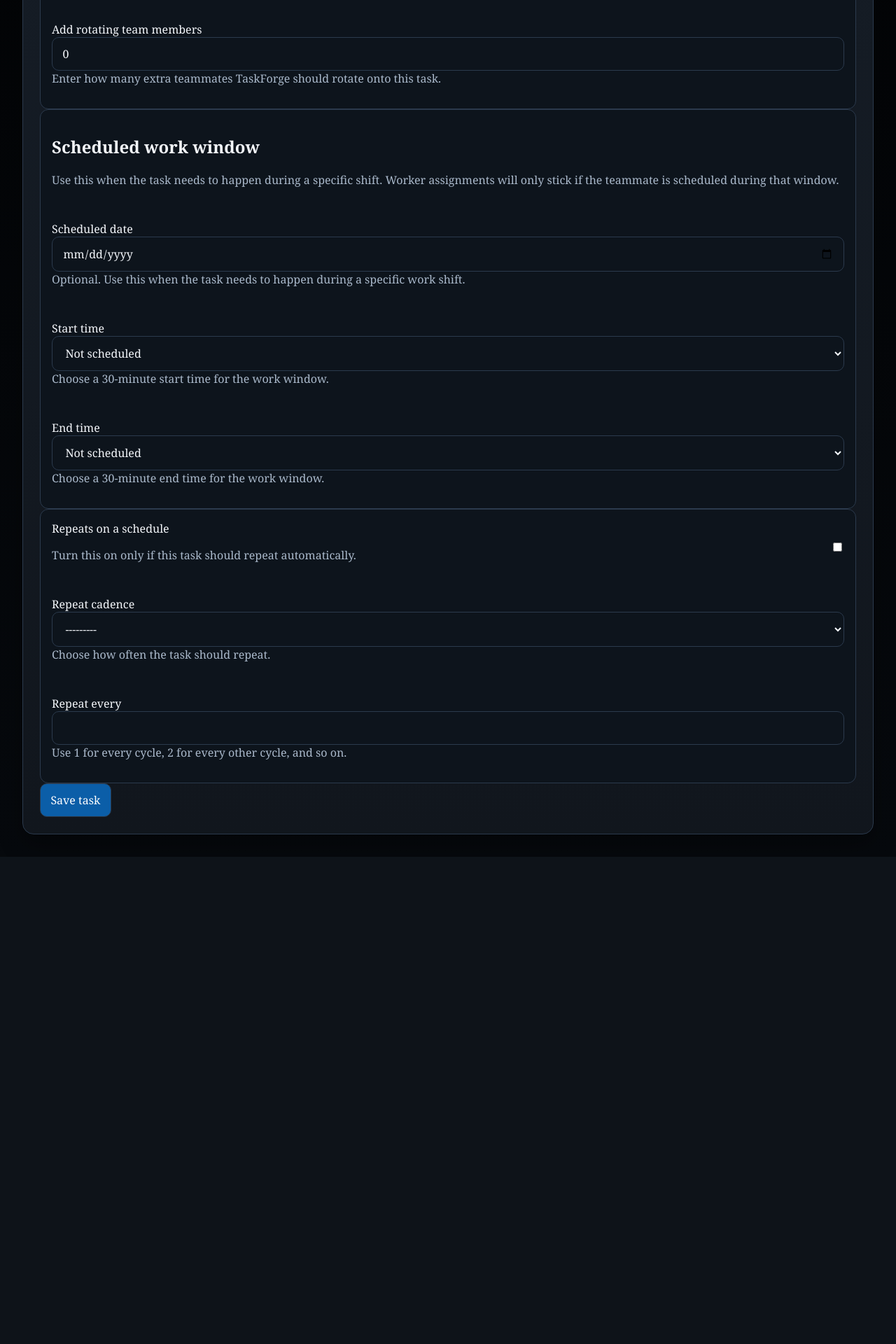
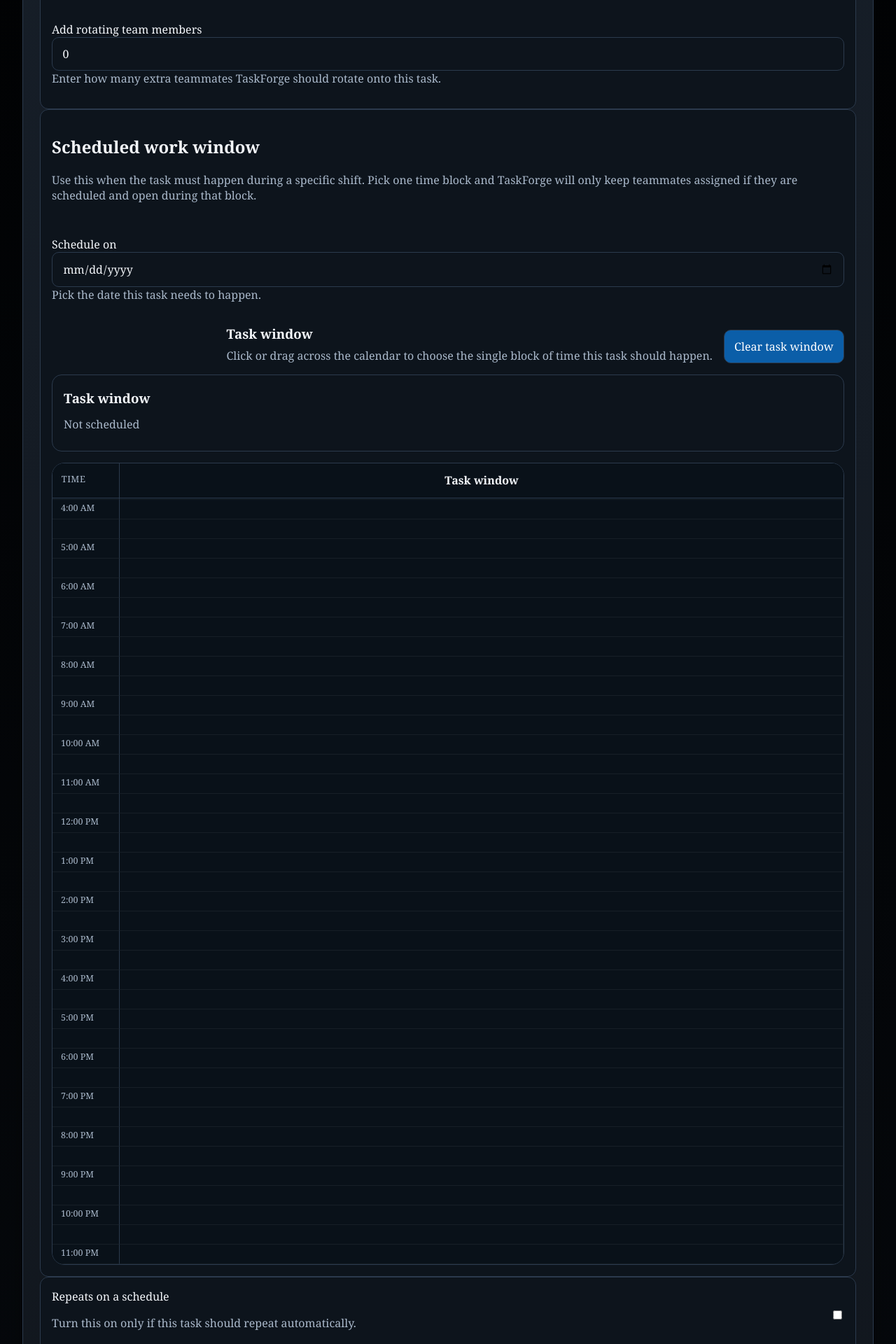
Before and after one commit to zechariahsklar-ship-it/taskforge, a Django app: page /tasks/new/ in a window 1280 px wide. Shown: the part 1279-3199 px from the top of the page at 70% size. Before the commit the page ends 2503 px from the top, so only its background shows below. Run offline with Django 5.2, Linux system fonts and the light colour scheme; a user stored in the database is signed in; tables that the repository leaves empty hold one stand-in row (values such as "Sample post").

Commit message:
Refine task scheduling window workflow

```diff
--- a/templates/workboard/task_detail.html
+++ b/templates/workboard/task_detail.html
@@ -84,7 +84,7 @@
             <dl class="detail-list">
                 <dt>Assigned To</dt><dd>{{ task.assignee_labels }}</dd>
                 <dt>Estimate</dt><dd>{{ task.estimated_minutes|default:"-" }} minutes</dd>
-                <dt>Scheduled Window</dt><dd>{{ task.scheduled_window_display|default:"-" }}</dd>
+                <dt>Scheduled For</dt><dd>{% if task.scheduled_date and task.scheduled_start_time and task.scheduled_end_time %}{{ task.scheduled_date|date:"M j, Y" }} during {{ task.scheduled_start_time|time:"g:i A" }} - {{ task.scheduled_end_time|time:"g:i A" }}{% else %}-{% endif %}</dd>
                 <dt>Notify When Done</dt><dd>{{ task.respond_to_text|default:"-" }}</dd>
             </dl>
         </section>
--- a/templates/workboard/task_form.html
+++ b/templates/workboard/task_form.html
@@ -1,4 +1,5 @@
 {% extends "base.html" %}
+{% load static %}
 
 {% block title %}{{ page_title }} | TaskForge{% endblock %}
 
@@ -14,7 +15,9 @@
         {% endif %}
 
         {% for hidden in form.hidden_fields %}
-            {{ hidden }}
+            {% if hidden.name != "scheduled_window_segments" and hidden.name != "scheduled_window_start" and hidden.name != "scheduled_window_end" and hidden.name != "scheduled_window_hours" %}
+                {{ hidden }}
+            {% endif %}
         {% endfor %}
 
         {% for field in form %}
@@ -50,7 +53,7 @@
                         </p>
                     </div>
                 </section>
-            {% elif field.name != "scheduled_date" and field.name != "scheduled_start_time" and field.name != "scheduled_end_time" and field.name != "additional_assignees" and field.name != "rotating_additional_assignee_count" and field.name != "recurring_task" and field.name != "recurrence_pattern" and field.name != "recurrence_interval" and field.name != "recurrence_day_of_week" and field.name != "recurrence_day_of_month" %}
+            {% elif field.name != "scheduled_date" and field.name != "scheduled_start_time" and field.name != "scheduled_end_time" and field.name != "scheduled_window_segments" and field.name != "scheduled_window_start" and field.name != "scheduled_window_end" and field.name != "scheduled_window_hours" and field.name != "additional_assignees" and field.name != "rotating_additional_assignee_count" and field.name != "recurring_task" and field.name != "recurrence_pattern" and field.name != "recurrence_interval" and field.name != "recurrence_day_of_week" and field.name != "recurrence_day_of_month" %}
                 <p>
                     <label for="{{ field.id_for_label }}">{{ field.label }}</label>
                     {{ field }}
@@ -64,7 +67,7 @@
             <div class="stack">
                 <div>
                     <h2>Scheduled work window</h2>
-                    <p class="meta">Use this when the task needs to happen during a specific shift. Worker assignments will only stick if the teammate is scheduled during that window.</p>
+                    <p class="meta">Use this when the task must happen during a specific shift. Pick one time block and TaskForge will only keep teammates assigned if they are scheduled and open during that block.</p>
                 </div>
                 <p>
                     <label for="{{ form.scheduled_date.id_for_label }}">{{ form.scheduled_date.label }}</label>
@@ -72,18 +75,53 @@
                     {% if form.scheduled_date.help_text %}<span class="meta">{{ form.scheduled_date.help_text }}</span>{% endif %}
                     {% if form.scheduled_date.errors %}<div class="meta">{{ form.scheduled_date.errors }}</div>{% endif %}
                 </p>
-                <p>
-                    <label for="{{ form.scheduled_start_time.id_for_label }}">{{ form.scheduled_start_time.label }}</label>
-                    {{ form.scheduled_start_time }}
-                    {% if form.scheduled_start_time.help_text %}<span class="meta">{{ form.scheduled_start_time.help_text }}</span>{% endif %}
-                    {% if form.scheduled_start_time.errors %}<div class="meta">{{ form.scheduled_start_time.errors }}</div>{% endif %}
-                </p>
-                <p>
-                    <label for="{{ form.scheduled_end_time.id_for_label }}">{{ form.scheduled_end_time.label }}</label>
-                    {{ form.scheduled_end_time }}
-                    {% if form.scheduled_end_time.help_text %}<span class="meta">{{ form.scheduled_end_time.help_text }}</span>{% endif %}
-                    {% if form.scheduled_end_time.errors %}<div class="meta">{{ form.scheduled_end_time.errors }}</div>{% endif %}
-                </p>
+                <div id="task-window-picker" class="weekly-schedule-shell" data-weekly-schedule-picker style="--schedule-columns: 1;">
+                    <div class="weekly-schedule-hidden-fields" hidden aria-hidden="true">
+                        {{ form.scheduled_window_segments }}
+                        {{ form.scheduled_window_start }}
+                        {{ form.scheduled_window_end }}
+                        {{ form.scheduled_window_hours }}
+                    </div>
+                    <div class="weekly-schedule-toolbar is-headerless">
+                        <div>
+                            <h3>Task window</h3>
+                            <p>Click or drag across the calendar to choose the single block of time this task should happen.</p>
+                        </div>
+                        <button type="button" class="button-link weekly-schedule-clear-week" data-clear-week>Clear task window</button>
+                    </div>
+                    <div class="weekly-schedule-summary-grid">
+                        <article class="weekly-schedule-summary-card" data-schedule-summary-card="scheduled_window" data-weekday="">
+                            <div class="weekly-schedule-summary-head">
+                                <h3>Task window</h3>
+                            </div>
+                            <p class="meta weekly-schedule-summary-text" data-schedule-summary-text="scheduled_window">Not scheduled</p>
+                            {% if form.scheduled_window_segments.errors %}
+                                <div class="weekly-schedule-errors">
+                                    {% for error in form.scheduled_window_segments.errors %}<div class="meta">{{ error }}</div>{% endfor %}
+                                </div>
+                            {% endif %}
+                        </article>
+                    </div>
+                    <div class="weekly-calendar-frame">
+                        <div class="weekly-calendar-grid">
+                            <div class="weekly-calendar-corner">Time</div>
+                            <div class="weekly-calendar-header">Task window</div>
+                            {% for slot in form.calendar_slots %}
+                                <div class="weekly-calendar-time{% if not slot.label %} weekly-calendar-time-half{% endif %}">{% if slot.label %}{{ slot.label }}{% endif %}</div>
+                                <button
+                                    type="button"
+                                    class="weekly-calendar-cell"
+                                    data-day="scheduled_window"
+                                    data-slot-index="{{ slot.index }}"
+                                    data-slot-value="{{ slot.value }}"
+                                    data-slot-end="{{ slot.end_value }}"
+                                    aria-label="Task window {{ slot.full_label }}"
+                                    title="Task window {{ slot.full_label }}"
+                                ></button>
+                            {% endfor %}
+                        </div>
+                    </div>
+                </div>
             </div>
         </section>
 
@@ -151,4 +189,5 @@
         updateRecurringVisibility();
     }());
 </script>
+<script src="{% static 'weekly_schedule_picker.js' %}?v=20260320a" defer></script>
 {% endblock %}
--- a/workboard/forms.py
+++ b/workboard/forms.py
@@ -533,6 +533,10 @@ class TaskForm(StyledFormMixin, forms.ModelForm):
     scheduled_date = forms.DateField(required=False, widget=forms.DateInput(attrs={"type": "date"}))
     scheduled_start_time = HalfHourTimeField()
     scheduled_end_time = HalfHourTimeField()
+    scheduled_window_segments = forms.CharField(required=False, widget=forms.HiddenInput())
+    scheduled_window_start = HalfHourTimeField(required=False, widget=forms.HiddenInput())
+    scheduled_window_end = HalfHourTimeField(required=False, widget=forms.HiddenInput())
+    scheduled_window_hours = forms.DecimalField(required=False, min_value=Decimal("0"), max_digits=4, decimal_places=2, widget=forms.HiddenInput())
 
     class Meta:
         model = Task
@@ -581,12 +585,13 @@ class TaskForm(StyledFormMixin, forms.ModelForm):
         )
         self.fields["respond_to_text"].label = "Notify when done"
         self.fields["respond_to_text"].help_text = "Person or office to notify after the task is complete"
-        self.fields["scheduled_date"].label = "Scheduled date"
-        self.fields["scheduled_date"].help_text = "Optional. Use this when the task needs to happen during a specific work shift."
-        self.fields["scheduled_start_time"].label = "Start time"
-        self.fields["scheduled_start_time"].help_text = "Choose a 30-minute start time for the work window."
-        self.fields["scheduled_end_time"].label = "End time"
-        self.fields["scheduled_end_time"].help_text = "Choose a 30-minute end time for the work window."
+        self.fields["scheduled_date"].label = "Schedule on"
+        self.fields["scheduled_date"].help_text = "Pick the date this task needs to happen."
+        self.fields["scheduled_start_time"].label = "Window start"
+        self.fields["scheduled_start_time"].help_text = "Stored automatically from the task window picker."
+        self.fields["scheduled_end_time"].label = "Window end"
+        self.fields["scheduled_end_time"].help_text = "Stored automatically from the task window picker."
+        self._initialize_scheduled_window_fields()
         self.fields["recurring_task"].label = "Repeats on a schedule"
         self.fields["recurring_task"].help_text = "Turn this on only if this task should repeat automatically."
         self.fields["recurrence_pattern"].label = "Repeat cadence"
@@ -598,20 +603,118 @@ class TaskForm(StyledFormMixin, forms.ModelForm):
         self.fields["recurrence_day_of_month"].label = "Day of month to repeat on"
         self.fields["recurrence_day_of_month"].help_text = "Only needed for monthly repeating tasks."
 
+    def day_rows(self):
+        return [
+            {
+                "prefix": "scheduled_window",
+                "label": "Task window",
+                "segments": self["scheduled_window_segments"],
+                "weekday": "",
+                "override_entries": [],
+            }
+        ]
+
+    def calendar_slots(self):
+        return WEEKLY_CALENDAR_SLOTS
+
+    def _initialize_scheduled_window_fields(self):
+        if self.is_bound or self.initial.get("scheduled_window_segments"):
+            return
+        start_value = self.initial.get("scheduled_start_time") or getattr(self.instance, "scheduled_start_time", None)
+        end_value = self.initial.get("scheduled_end_time") or getattr(self.instance, "scheduled_end_time", None)
+        if not (start_value and end_value):
+            return
+        blocks = [(start_value, end_value)]
+        self.initial["scheduled_window_segments"] = _serialize_schedule_segments(blocks)
+        self.initial["scheduled_window_start"] = start_value
+        self.initial["scheduled_window_end"] = end_value
+        self.initial["scheduled_window_hours"] = Decimal(_window_minutes(start_value, end_value)) / Decimal("60")
+
+    def _parse_task_window_segments(self, raw_value):
+        if not raw_value:
+            return []
+        try:
+            payload = json.loads(raw_value)
+        except json.JSONDecodeError:
+            self.add_error("scheduled_window_segments", "The task window has an invalid schedule payload.")
+            return None
+        if not isinstance(payload, list):
+            self.add_error("scheduled_window_segments", "The task window has an invalid schedule payload.")
+            return None
+
+        parsed_blocks = []
+        for item in payload:
+            if not isinstance(item, (list, tuple)) or len(item) != 2:
+                self.add_error("scheduled_window_segments", "The task window has an invalid schedule block.")
+                return None
+            start_raw, end_raw = item
+            try:
+                start_value = datetime.strptime(str(start_raw), "%H:%M").time()
+                end_value = datetime.strptime(str(end_raw), "%H:%M").time()
+            except ValueError:
+                self.add_error("scheduled_window_segments", "The task window must use 30-minute times.")
+                return None
+            if end_value <= start_value:
+                self.add_error("scheduled_window_segments", "The task window end time must be after the start time.")
+                return None
+            if _window_minutes(start_value, end_value) % 30 != 0:
+                self.add_error("scheduled_window_segments", "The task window must use 30-minute increments.")
+                return None
+            parsed_blocks.append((start_value, end_value))
+
+        parsed_blocks.sort(key=lambda block: (block[0], block[1]))
+        normalized_blocks = []
+        for start_value, end_value in parsed_blocks:
+            if not normalized_blocks:
+                normalized_blocks.append([start_value, end_value])
+                continue
+            last_start, last_end = normalized_blocks[-1]
+            if start_value <= last_end:
+                normalized_blocks[-1][1] = max(last_end, end_value)
+            else:
+                normalized_blocks.append([start_value, end_value])
+        blocks = [(start_value, end_value) for start_value, end_value in normalized_blocks]
+        if len(blocks) > 1:
+            self.add_error("scheduled_window_segments", "Choose one continuous task window.")
+            return None
+        return blocks
+
     # Treat partial schedule input as a request for a full work window.
     def _clean_schedule_window(self, cleaned_data):
         due_date = cleaned_data.get("due_date")
         scheduled_date = cleaned_data.get("scheduled_date")
         start_value = cleaned_data.get("scheduled_start_time")
         end_value = cleaned_data.get("scheduled_end_time")
-        has_schedule_value = bool(scheduled_date or start_value or end_value)
+        segments_value = cleaned_data.get("scheduled_window_segments")
 
-        if (start_value or end_value) and not scheduled_date:
+        if segments_value:
+            blocks = self._parse_task_window_segments(segments_value)
+            if blocks is not None:
+                start_value = blocks[0][0] if blocks else None
+                end_value = blocks[-1][1] if blocks else None
+                hours_value = Decimal(_window_minutes(start_value, end_value)) / Decimal("60") if blocks else Decimal("0")
+                cleaned_data["scheduled_window_segments"] = _serialize_schedule_segments(blocks)
+                cleaned_data["scheduled_window_start"] = start_value
+                cleaned_data["scheduled_window_end"] = end_value
+                cleaned_data["scheduled_window_hours"] = hours_value
+                cleaned_data["scheduled_start_time"] = start_value
+                cleaned_data["scheduled_end_time"] = end_value
+        elif start_value and end_value:
+            cleaned_data["scheduled_window_segments"] = _serialize_schedule_segments([(start_value, end_value)])
+            cleaned_data["scheduled_window_start"] = start_value
+            cleaned_data["scheduled_window_end"] = end_value
+            cleaned_data["scheduled_window_hours"] = Decimal(_window_minutes(start_value, end_value)) / Decimal("60")
+
+        start_value = cleaned_data.get("scheduled_start_time")
+        end_value = cleaned_data.get("scheduled_end_time")
+        has_schedule_value = bool(scheduled_date or start_value or end_value or cleaned_data.get("scheduled_window_segments"))
+
+        if (start_value or end_value or cleaned_data.get("scheduled_window_segments")) and not scheduled_date:
             if due_date:
                 scheduled_date = due_date
                 cleaned_data["scheduled_date"] = scheduled_date
             else:
-                self.add_error("scheduled_date", "Choose the date for this scheduled work window.")
+                self.add_error("scheduled_date", "Choose the date for this task window.")
 
         if cleaned_data.get("scheduled_date") and not cleaned_data.get("due_date"):
             cleaned_data["due_date"] = cleaned_data["scheduled_date"]
@@ -619,22 +722,22 @@ class TaskForm(StyledFormMixin, forms.ModelForm):
         start_value = cleaned_data.get("scheduled_start_time")
         end_value = cleaned_data.get("scheduled_end_time")
         scheduled_date = cleaned_data.get("scheduled_date")
-        has_schedule_value = bool(scheduled_date or start_value or end_value)
+        has_schedule_value = bool(scheduled_date or start_value or end_value or cleaned_data.get("scheduled_window_segments"))
 
         if not has_schedule_value:
             return cleaned_data
 
         if not start_value:
-            self.add_error("scheduled_start_time", "Choose a start time for this scheduled task window.")
+            self.add_error("scheduled_window_segments", "Choose the task window for this scheduled task.")
         if not end_value:
-            self.add_error("scheduled_end_time", "Choose an end time for this scheduled task window.")
+            self.add_error("scheduled_window_segments", "Choose the task window for this scheduled task.")
         if start_value and end_value and end_value <= start_value:
-            self.add_error("scheduled_end_time", "End time must be after the start time.")
+            self.add_error("scheduled_window_segments", "The task window must end after it starts.")
 
         if start_value and end_value:
             estimated_minutes = cleaned_data.get("estimated_minutes")
             if estimated_minutes and estimated_minutes > _window_minutes(start_value, end_value):
-                self.add_error("estimated_minutes", "The time estimate is longer than the scheduled work window.")
+                self.add_error("estimated_minutes", "The time estimate is longer than the scheduled task window.")
 
         return cleaned_data
 
```
Also changed, not shown: workboard/tests.py (+40 -0 lines).
